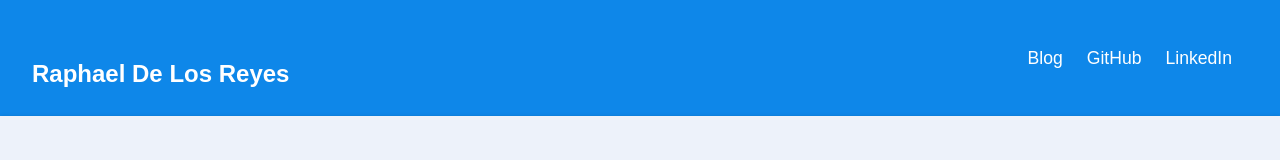
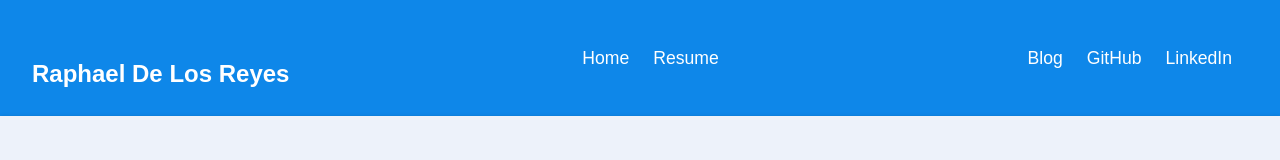
Before and after one commit to RD2P/RD2P.github.io, a React (Vite) app: page / in a window 1280 px wide. Shown: the top 160 px of the page. Built offline with nearby package versions, Linux system fonts and the light colour scheme; a web font is replaced by a local one.

Commit message:
Add router navigation links

```diff
--- a/src/components/NavBar.jsx
+++ b/src/components/NavBar.jsx
@@ -1,14 +1,31 @@
 import '../styles/navbar.css'
+import { Link } from "react-router-dom"
 
 const NavBar = () => {
   return (
     <nav className="navbar">
       <div className="container">
         <div className="navbar__wrapper">
+
           <h2 className="navbar__title">
             Raphael De Los Reyes
           </h2>
+
           {/* links */}
+          <div>
+            <Link
+              to="/"
+              className="navbar__link ">
+              Home
+            </Link>
+            <Link
+              to="/resume"
+              className="navbar__link ">
+              Resume
+            </Link>
+          </div>
+
+          {/* Icons */}
           <div className="navbar__icons">
             <a
               href="https://blog.raphaeldelosreyes.com/"
@@ -22,7 +39,6 @@ const NavBar = () => {
               className="navbar__link">
               GitHub
             </a>
-
             <a
               href="https://www.linkedin.com/in/glennraphaeldlr/"
               target="_blank"
```
